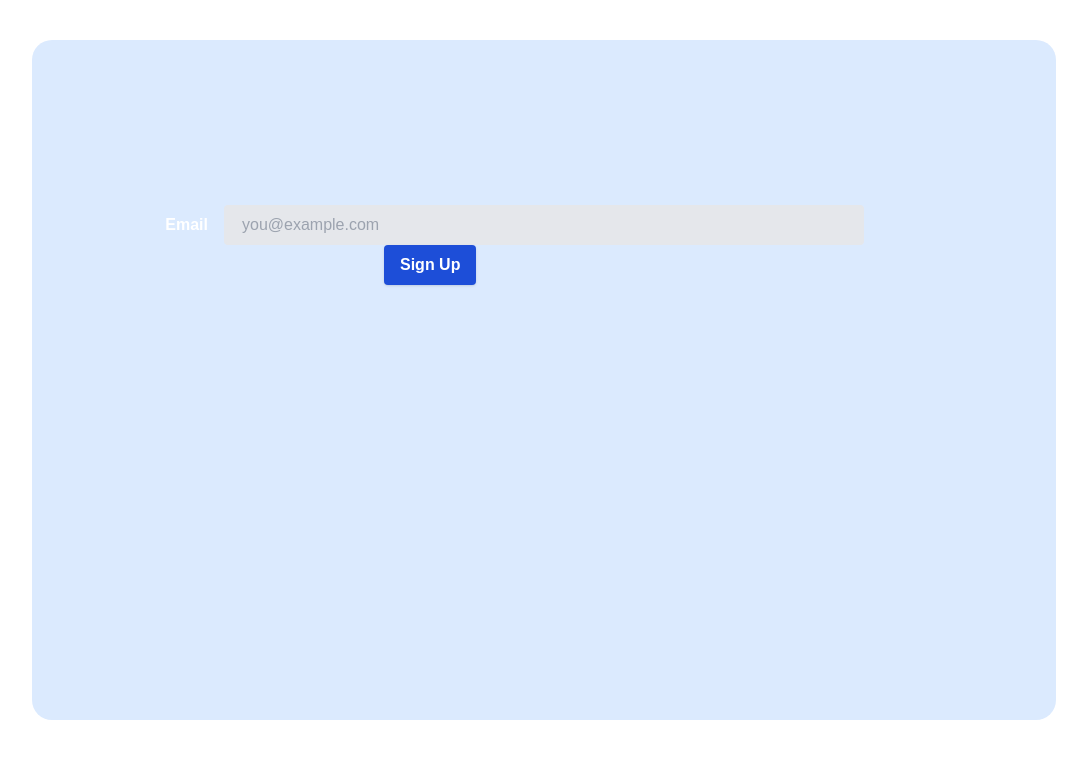
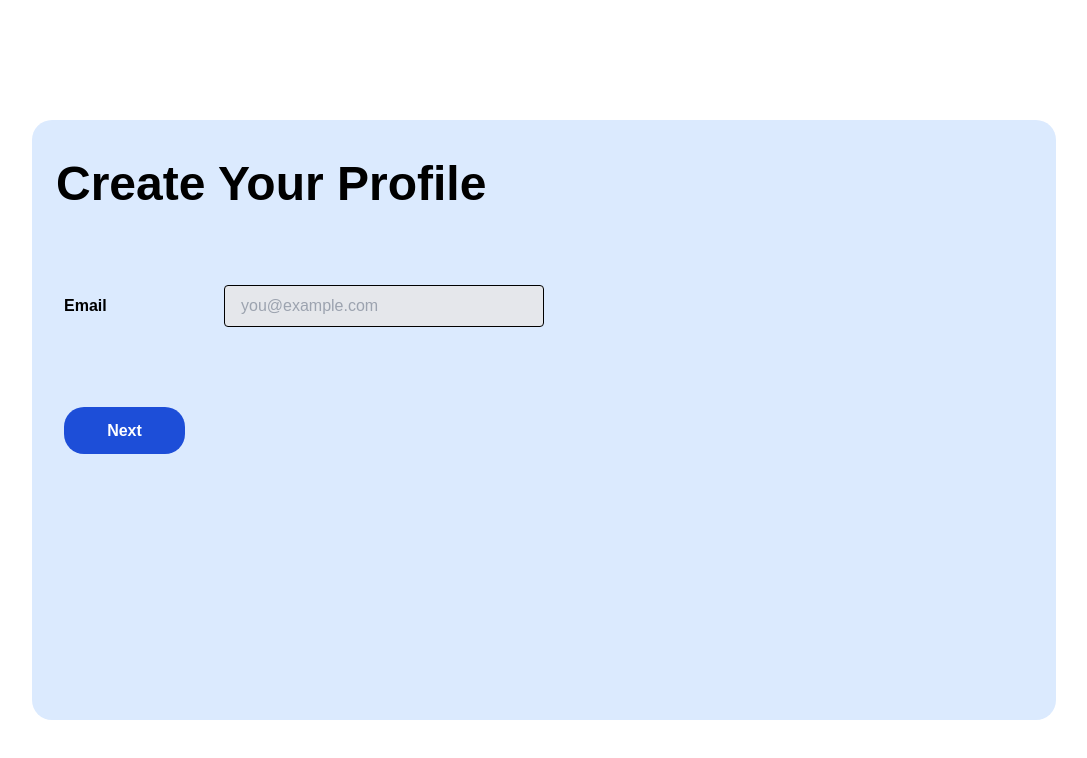
Before and after one commit to AshrafAKRahman/bridging_barriers, a Next.js app: page /CreateProfile_1 in a window 1280 px wide. Shown: the top 758 px of the page, without its empty margins (48-1135 px from the left). Built offline with nearby package versions, Linux system fonts and the light colour scheme.

Commit message:
finished the createprofile 1st page

```diff
--- a/pages/CreateProfile_1.js
+++ b/pages/CreateProfile_1.js
@@ -18,9 +18,15 @@ export default function EmailForm() {
       style={{
         display: "flex",
         flexDirection: "column",
-        height: "90vh", // Set the parent element's height to fill the viewport
+        height: "90vh", // Setting the parent element's height to fill the viewport
       }}
     >
+      <div className="mb-10">
+        <Header
+          titleClassName="text-5xl absolute left-20 top-40 transform translate-x-6 translate-y-58 text-black"
+          title="Create Your Profile"
+        />
+      </div>
       <form
         onSubmit={handleSubmit}
         className="bg-blue-100 rounded-lg p-8 mt-10 ml-20 mr-20"
@@ -35,7 +41,7 @@ export default function EmailForm() {
         <div className="md:flex md:items-center mt-40">
           <div className="md:w-1/6">
             <label
-              className="block text-white font-bold md:text-right mb-1 md:mb-0 pr-4"
+              className="block text-black font-bold mb-1 md:mb-0 pr-6"
               htmlFor="inline-email"
             >
               Email
@@ -43,7 +49,7 @@ export default function EmailForm() {
           </div>
           <div className="md:w-2/3">
             <input
-              className="bg-gray-200 appearance-none border-2 border-gray-200 rounded w-full py-2 px-4 text-gray-700 leading-tight focus:outline-none focus:bg-white focus:border-blue-500"
+              className="bg-gray-200 rounded w-80 py-2 px-4 text-gray-700 border border-black"
               id="inline-email"
               type="email"
               value={email}
@@ -52,16 +58,8 @@ export default function EmailForm() {
             />
           </div>
         </div>
-        <div className="md:flex md:items-center">
-          <div className="md:w-1/3"></div>
-          <div className="md:w-2/3">
-            <button
-              className="shadow bg-blue-700 hover:bg-blue-600 focus:shadow-outline focus:outline-none text-white font-bold py-2 px-4 rounded"
-              type="submit"
-            >
-              Sign Up
-            </button>
-          </div>
+        <div className="mt-20">
+          <NormalButton text="Next" />
         </div>
       </form>
     </div>
```
